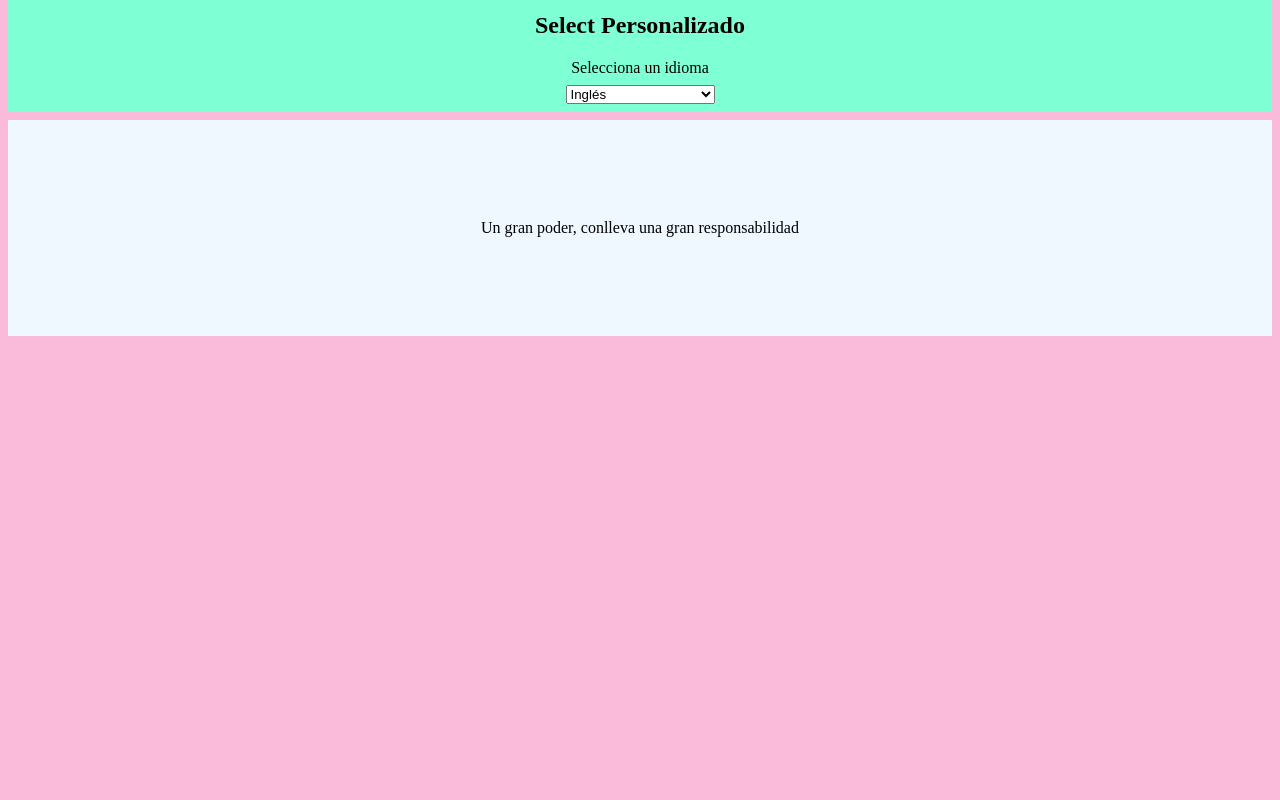
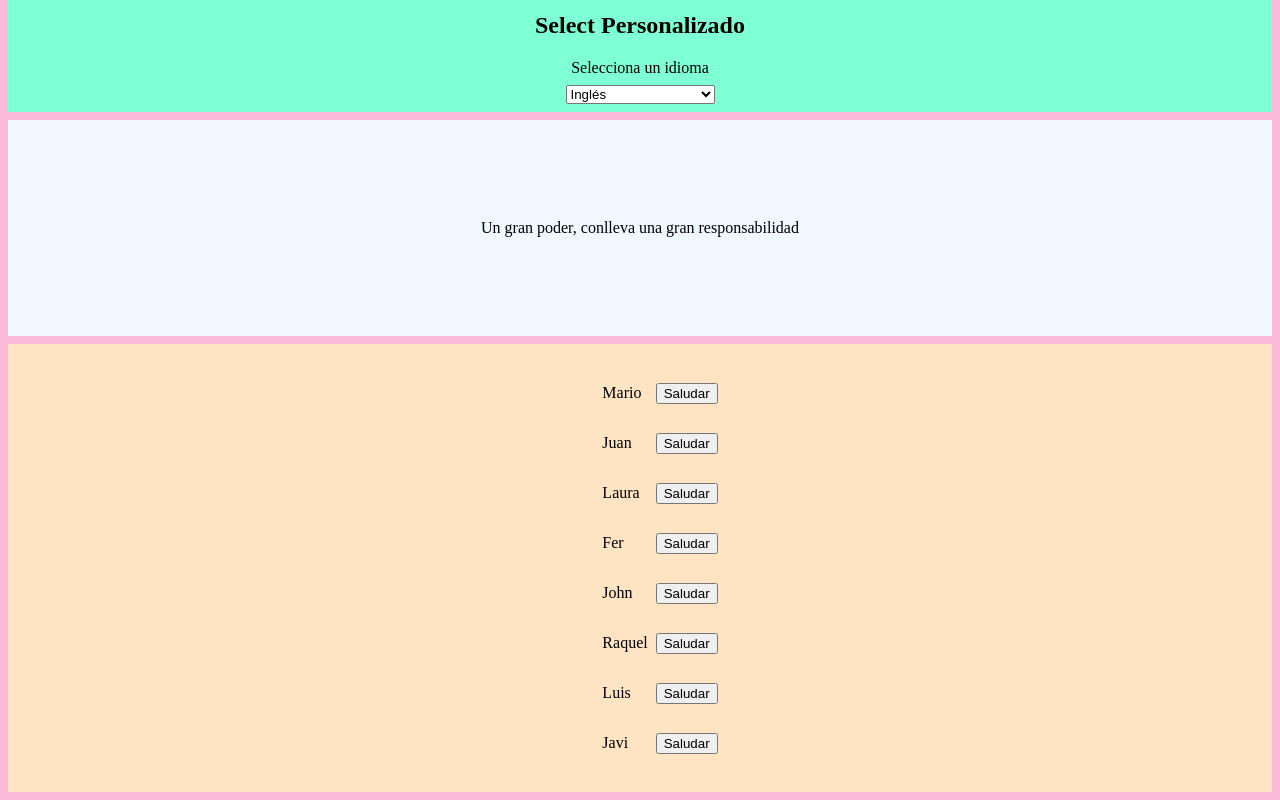
Before and after one commit to javier-ibanez-vizuete/react-events, a React (Vite) app: page / in a window 1280 px wide. Shown: the part 2265-3065 px from the top of the page. Before the commit the page ends 2609 px from the top, so only its background shows below. Built offline with nearby package versions, Linux system fonts and the light colour scheme.

Commit message:
feat(app):add a personal button who shows a personal message when user clicks on it

```diff
--- a/src/App.jsx
+++ b/src/App.jsx
@@ -1,5 +1,6 @@
 import { AlertForm } from "./components/AlertForm/AlertForm";
 import { BoxHover } from "./components/BoxHover/BoxHover";
+import { Button } from "./components/button/Button";
 import { ClicksCounter } from "./components/ClicksCounter/ClicksCounter";
 import { CustomizedSelect } from "./components/CustomizedSelect/CustomizedSelect";
 import { DobleClickCounter } from "./components/DobleClickCounter/DobleClickCounter";
@@ -31,6 +32,7 @@ export const App = () => {
 			<InputChecked />
 			<CustomizedSelect />
 			<EditableText />
+			<Button />
 		</>
 	);
 };
--- /dev/null
+++ b/src/components/Button/Button.css
@@ -0,0 +1,9 @@
+.customized-button-container {
+	background-color: bisque;
+}
+.customized-button-container > ul > li {
+    display: flex;
+    justify-content: space-between;
+    align-items: center;
+    gap: 8px;
+}
--- /dev/null
+++ b/src/components/Button/Button.jsx
@@ -0,0 +1,26 @@
+import "./Button.css";
+import { useState } from "react";
+
+export const Button = () => {
+	const nombres = ["Mario", "Juan", "Laura", "Fer", "John", "Raquel", "Luis", "Javi"];
+	const [showMessage, setShowMessage] = useState(false);
+	const [name, setName] = useState("");
+	const onButtonClick = (name) => {
+		setName(name);
+		setShowMessage(true);
+	};
+
+	return (
+		<div className="customized-button-container">
+			<ul>
+				{nombres.map((name) => (
+					<li key={name}>
+						<p>{name}</p>
+						<button onClick={() => onButtonClick(name)}>Saludar</button>
+					</li>
+				))}
+			</ul>
+			{showMessage && <p>Bienvenido {name}</p>}
+		</div>
+	);
+};
```
